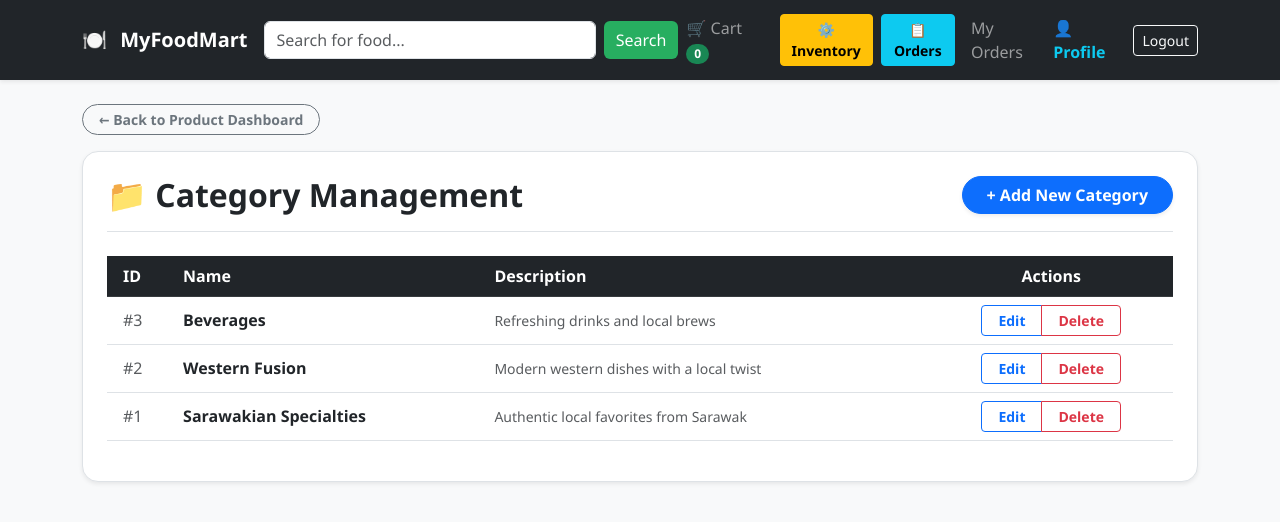
After one commit to Hazim-Wan/myfoodmart, a PHP site: page /myfoodmart/admin_categories.php in a window 1280 px wide. The commit adds this page. Shown: the top 522 px of the page. Run offline with PHP 8.4, Linux system fonts and the light colour scheme; a user stored in the database is signed in; data comes from the database, SQL or seed files in the repository.

Commit message:
added edit Categories feature

```diff
--- a/Root/header.php
+++ b/Root/header.php
@@ -1,11 +1,10 @@
 <?php
-//  Global Header Component - Root/header.php
-//  Provides the primary navigation bar across all project sections.
-//  Implements role-based access control for administrative links and
-//  dynamic session-based shopping cart counters.
+// Global Header Component - Root/header.php
+// Provides the primary navigation bar across all project sections.
+// Implements role-based access control for administrative links and
+// dynamic session-based shopping cart counters.
 
 // PATH CONFIGURATION: Ensures the global BASE_URL is available for all navigation links.
-// header.php and config.php are in the same directory (Root).
 include_once __DIR__ . '/config.php';
 ?>
 
@@ -41,7 +40,7 @@ include_once __DIR__ . '/config.php';
                     <?php if($_SESSION['role'] == 'admin'): ?>
                         <li class="nav-item">
                             <a class="btn btn-warning btn-sm fw-bold me-2" href="<?php echo BASE_URL; ?>../Section 5/admin_dashboard.php">
-                                ⚙️ Products
+                                ⚙️ Inventory
                             </a>
                         </li>
                         <li class="nav-item">
--- /dev/null
+++ b/Section 5/admin_categories.php
@@ -0,0 +1,96 @@
+<?php
+//  Administrative Category Management - admin_categories.php
+//  Provides an interface for managing food categories.
+//  Supports dynamic retrieval and deletion of category records.
+
+session_start();
+
+// PATH CONFIGURATION: Accesses global constants and database connectivity.
+include_once __DIR__ . '/../Root/config.php';
+include_once BASE_PATH . 'db_connect.php';
+
+// AUTHENTICATION GUARD: Restricts access solely to administrators.
+if (!isset($_SESSION['user_id']) || $_SESSION['role'] !== 'admin') {
+    header("Location: " . BASE_URL . "../Section 2/index.php");
+    exit();
+}
+
+// DELETION LOGIC: Processes removal of categories based on ID.
+if (isset($_GET['delete'])) {
+    $id = mysqli_real_escape_string($conn, $_GET['delete']);
+    $delete_query = "DELETE FROM categories WHERE category_id = '$id'";
+
+    if (mysqli_query($conn, $delete_query)) {
+        header("Location: admin_categories.php?msg=deleted");
+        exit();
+    }
+}
+
+// DATA RETRIEVAL: Fetches all categories for dynamic display.
+$query = "SELECT * FROM categories ORDER BY category_id DESC";
+$result = mysqli_query($conn, $query);
+?>
+<!DOCTYPE html>
+<html lang="en">
+<head>
+    <meta charset="UTF-8">
+    <title>Manage Categories - MyFoodMart</title>
+    <link href="https://cdn.jsdelivr.net/npm/bootstrap@5.3.0/dist/css/bootstrap.min.css" rel="stylesheet">
+    <link rel="stylesheet" href="<?php echo BASE_URL; ?>style.css">
+</head>
+<body class="bg-light">
+    <?php include BASE_PATH . 'header.php'; ?>
+
+    <div class="container mt-4 mb-5">
+        <div class="mb-3">
+            <a href="admin_dashboard.php" class="btn btn-sm btn-outline-secondary px-3 rounded-pill fw-bold">
+                ← Back to Product Dashboard
+            </a>
+        </div>
+
+        <div class="bg-white p-4 rounded-4 shadow-sm border">
+            <div class="d-flex justify-content-between align-items-center mb-4 border-bottom pb-3">
+                <h2 class="fw-bold text-dark mb-0">📁 Category Management</h2>
+                <a href="add_category.php" class="btn btn-primary fw-bold rounded-pill px-4 shadow-sm">+ Add New Category</a>
+            </div>
+
+            <?php if(isset($_GET['msg']) && $_GET['msg'] == 'deleted'): ?>
+                <div class="alert alert-success py-2 small">Category successfully removed.</div>
+            <?php endif; ?>
+
+            <div class="table-responsive">
+                <table class="table table-hover align-middle">
+                    <thead class="table-dark">
+                        <tr>
+                            <th class="ps-3">ID</th>
+                            <th>Name</th>
+                            <th>Description</th>
+                            <th class="text-center">Actions</th>
+                        </tr>
+                    </thead>
+                    <tbody>
+                        <?php while($row = mysqli_fetch_assoc($result)): ?>
+                        <tr>
+                            <td class="ps-3 text-muted">#<?php echo $row['category_id']; ?></td>
+                            <td class="fw-bold text-dark"><?php echo $row['name']; ?></td>
+                            <td class="small text-muted"><?php echo $row['description']; ?></td>
+                            <td class="text-center">
+                                <div class="btn-group">
+                                    <a href="edit_category.php?id=<?php echo $row['category_id']; ?>"
+                                       class="btn btn-outline-primary btn-sm px-3 fw-bold">Edit</a>
+                                    <a href="?delete=<?php echo $row['category_id']; ?>"
+                                       class="btn btn-outline-danger btn-sm px-3 fw-bold"
+                                       onclick="return confirm('Deleting this category may affect products assigned to it. Continue?')">Delete</a>
+                                </div>
+                            </td>
+                        </tr>
+                        <?php endwhile; ?>
+                    </tbody>
+                </table>
+            </div>
+        </div>
+    </div>
+
+    <script src="https://cdn.jsdelivr.net/npm/bootstrap@5.3.0/dist/js/bootstrap.bundle.min.js"></script>
+</body>
+</html>
```
Also changed, not shown: Section 5/add_category.php (added, +87 -0 lines), Section 5/admin_dashboard.php (+16 -11 lines).
